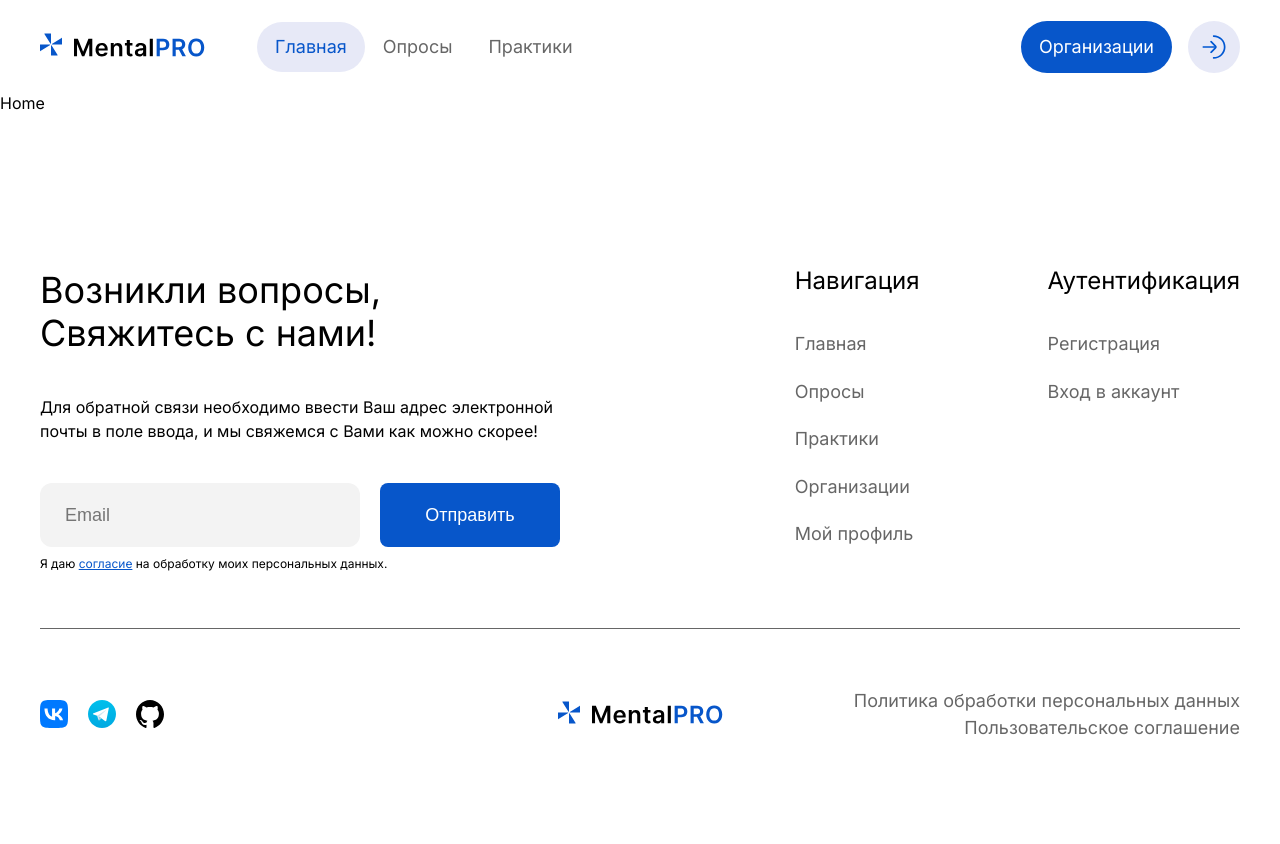
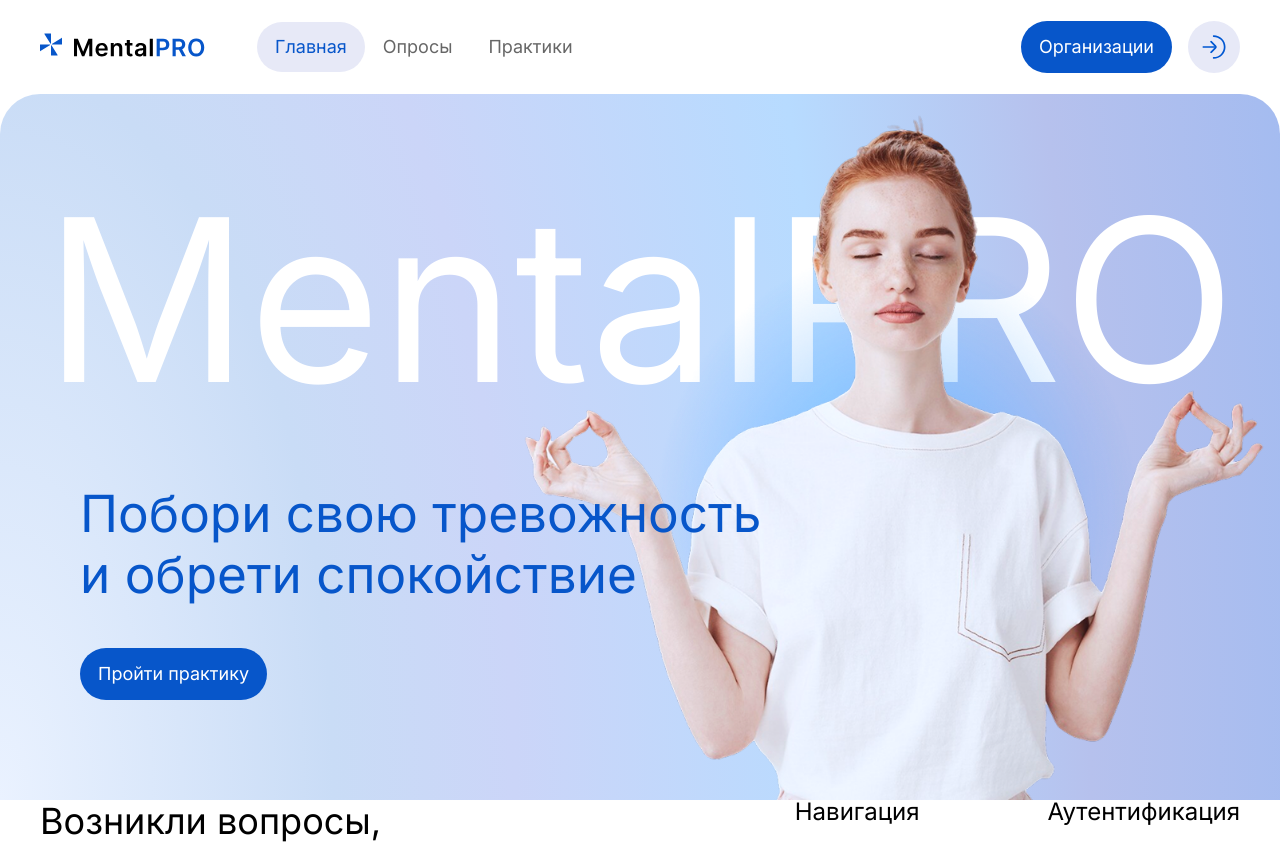
Before and after one commit to akiverin/MentalPRO, a React (Vite) app in the folder client/: page / in a window 1280 px wide. Shown: the top 844 px of the page. Before the commit the page ends 800 px from the top, so only its background shows below. Built offline with nearby package versions, Linux system fonts and the light colour scheme.

Commit message:
add hero section for home, upd colors

```diff
--- /dev/null
+++ b/client/src/pages/Home/Hero/Hero.scss
@@ -0,0 +1,58 @@
+@use "@styles/variables" as v;
+
+.hero {
+  display: flex;
+  flex-direction: column;
+  justify-content: end;
+  position: relative;
+  max-width: 1920px;
+  margin: 0 auto;
+  min-height: calc(100vh - v.$header-height);
+  border-radius: 40px 40px 0 0;
+  background: radial-gradient(
+    118.4% 471.54% at 0% 100%,
+    #eaf2ff 0%,
+    #c9dcf6 22%,
+    #cbd5f8 34%,
+    #b7dbff 56%,
+    #b6c1ed 72%,
+    #95b7f3 100%
+  );
+}
+
+.hero__decorate-title {
+  -ms-user-select: none;
+  -moz-user-select: none;
+  -webkit-user-select: none;
+  user-select: none;
+  position: absolute;
+  top: 10%;
+  color: v.$white;
+  font-size: 17.7vw;
+  width: 100%;
+  text-align: center;
+}
+
+.hero__info {
+  display: flex;
+  flex-direction: column;
+
+  align-items: start;
+  max-width: 972px;
+  margin-left: 80px;
+  margin-bottom: 100px;
+}
+
+.hero__desc {
+  font-size: 320%;
+  color: v.$primary;
+  z-index: 2;
+}
+
+.hero__image {
+  position: absolute;
+  bottom: 0;
+  right: 0;
+  z-index: 1;
+  max-width: 60vw;
+}
--- /dev/null
+++ b/client/src/pages/Home/Hero/Hero.tsx
@@ -0,0 +1,26 @@
+import TheLink from "../../../components/ui/Link/Link";
+import heroImage from "@assets/images/heroImage.png";
+import "./Hero.scss";
+
+const Hero = () => {
+  return (
+    <>
+      <section className="hero">
+        <div className="hero__wrapper">
+          <img alt="Model MentalPro" src={heroImage} className="hero__image" />
+          <h1 className="hero__decorate-title">MentalPRO</h1>
+          <div className="hero__info">
+            <h2 className="hero__desc">
+              Побори свою тревожность <br /> и обрети спокойствие
+            </h2>
+            <TheLink background="primary" variant="rounded">
+              Пройти практику
+            </TheLink>
+          </div>
+        </div>
+      </section>
+    </>
+  );
+};
+
+export default Hero;
--- a/client/src/pages/Home/Home.tsx
+++ b/client/src/pages/Home/Home.tsx
@@ -1,7 +1,9 @@
+import Hero from "./Hero/Hero";
+import "./Home.scss";
 const Home = () => {
   return (
     <>
-      <section>Home</section>
+      <Hero />
     </>
   );
 };
--- a/client/src/styles/_globals.scss
+++ b/client/src/styles/_globals.scss
@@ -1,4 +1,4 @@
-// @use "normalize" as *;
+@use "normalize" as *;
 @use "variables" as *;
 @use "mixins" as *;
 
@@ -13,6 +13,8 @@ html {
 }
 
 body {
+  display: flex;
+  flex-direction: column;
   min-height: 100vh;
   background-color: $white;
   color: $black;
@@ -23,10 +25,9 @@ body {
 }
 
 #root {
-  height: 100%;
-  margin: 0;
   display: flex;
   flex-direction: column;
+  height: 100%;
 }
 
 main {
--- a/client/src/styles/_variables.scss
+++ b/client/src/styles/_variables.scss
@@ -24,6 +24,31 @@ $info: #ba5cc8;
 $dark: rgba(0, 0, 0, 0.6);
 $dark-hover: rgba(0, 0, 0, 0.5);
 $dark-active: rgba(0, 0, 0, 0.7);
+
+@supports (color: color(display-p3 0.9237 0.3588 0.164)) {
+  :root {
+    --primary: color(display-p3 0.0756 0.3452 0.7926);
+    --primary-hover: color(display-p3 0.0745 0.3647 0.8235);
+    --primary-active: color(display-p3 0.0741 0.3019 0.6901);
+
+    --light: color(display-p3 0.9058 0.9176 0.9686);
+    --light-hover: color(display-p3 0.9294 0.9411 0.9803);
+    --light-active: color(display-p3 0.9647 0.9686 1);
+
+    --secondary: color(display-p3 0.9529 0.9529 0.9529);
+    --secondary-hover: color(display-p3 0.9294 0.9294 0.9294);
+    --secondary-active: color(display-p3 0.8862 0.8862 0.8862);
+
+    --dark: color(display-p3 0.1723 0.1723 0.1823);
+    --dark-hover: color(display-p3 0.1 0.1 0.1);
+    --dark-active: color(display-p3 0.2 0.2 0.2);
+
+    --success: color(display-p3 0.3686 0.7843 0.4156);
+    --danger: color(display-p3 0.8509 0.3294 0.3294);
+    --warning: color(display-p3 0.8941 0.7647 0.3529);
+    --info: color(display-p3 0.7294 0.3686 0.7843);
+  }
+}
 
 // Типографика
 $font-family: "Inter", sans-serif;
```
Also changed, not shown: client/src/assets/images/heroImage.png (added).
